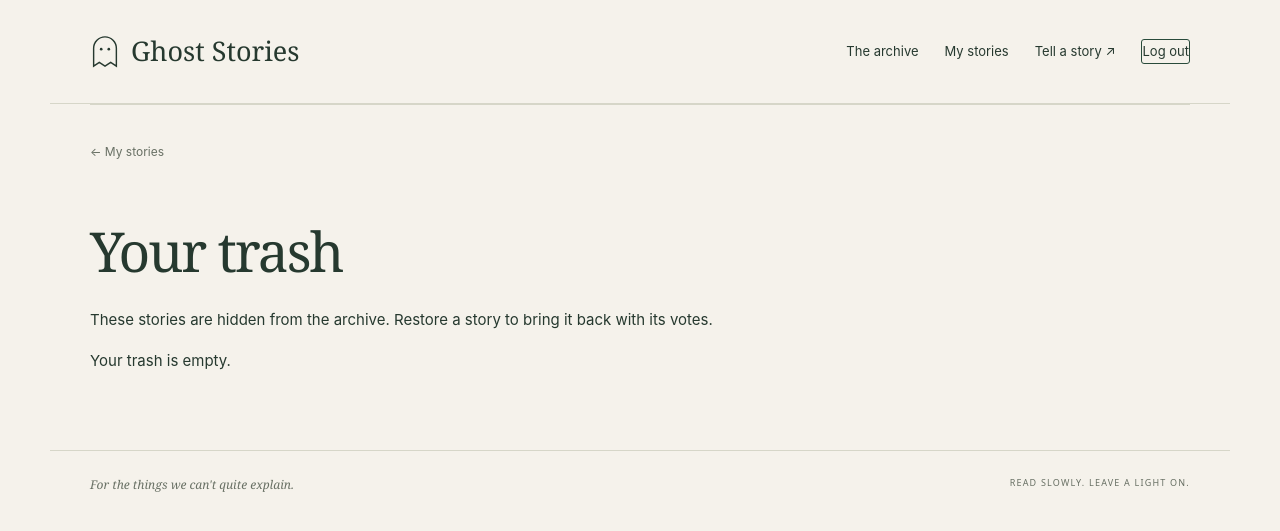
After one commit to Shafeen-Noor/ghost-stories, a Laravel app: page /user/trash in a window 1280 px wide. The commit adds this page. Shown: the top 531 px of the page. Run offline with Laravel 12, Linux system fonts and the light colour scheme; a user stored in the database is signed in; data comes from the database, SQL or seed files in the repository; some libraries are stand-ins or nearby versions.

Commit message:
Add story trash and author-only restoration

```diff
--- a/app/Http/Controllers/Userzone/StoryController.php
+++ b/app/Http/Controllers/Userzone/StoryController.php
@@ -57,7 +57,7 @@ class StoryController extends Controller
 
         $story->delete();
 
-        return redirect()->route('userzone.stories.index')->with('status', 'Your story has been deleted.');
+        return redirect()->route('userzone.stories.index')->with('status', 'Your story was moved to the trash. You can restore it.');
     }
 
     /** @return array<string, mixed> */
--- /dev/null
+++ b/app/Http/Controllers/Userzone/TrashController.php
@@ -0,0 +1,29 @@
+<?php
+
+namespace App\Http\Controllers\Userzone;
+
+use App\Http\Controllers\Controller;
+use App\Models\Story;
+use Illuminate\Http\RedirectResponse;
+use Illuminate\Http\Request;
+use Illuminate\Support\Facades\Gate;
+use Illuminate\View\View;
+
+class TrashController extends Controller
+{
+    public function index(Request $request): View
+    {
+        $stories = $request->user()->stories()->onlyTrashed()->with('location')->latest('deleted_at')->get();
+
+        return view('userzone.stories.trash', compact('stories'));
+    }
+
+    public function restore(Story $story): RedirectResponse
+    {
+        Gate::authorize('restore', $story);
+        abort_unless($story->trashed(), 404);
+        $story->restore();
+
+        return redirect()->route('userzone.stories.index')->with('status', 'Your story has been restored.');
+    }
+}
--- a/app/Models/Story.php
+++ b/app/Models/Story.php
@@ -7,10 +7,11 @@ use Illuminate\Database\Eloquent\Factories\HasFactory;
 use Illuminate\Database\Eloquent\Model;
 use Illuminate\Database\Eloquent\Relations\BelongsTo;
 use Illuminate\Database\Eloquent\Relations\HasMany;
+use Illuminate\Database\Eloquent\SoftDeletes;
 
 class Story extends Model
 {
-    use HasFactory;
+    use HasFactory, SoftDeletes;
 
     protected $guarded = [];
 
@@ -34,7 +35,7 @@ class Story extends Model
         $slug = $base;
         $suffix = 2;
 
-        while (static::where('slug', $slug)->whereKeyNot($this->getKey() ?? 0)->exists()) {
+        while (static::withTrashed()->where('slug', $slug)->whereKeyNot($this->getKey() ?? 0)->exists()) {
             $slug = $base.'-'.$suffix++;
         }
 
--- a/resources/views/components/story-actions.blade.php
+++ b/resources/views/components/story-actions.blade.php
@@ -3,7 +3,7 @@
 @can('update', $story)
     <div class="story-actions">
         <a href="{{ route('userzone.stories.edit', $story) }}" aria-label="Edit {{ $story->title }}">Edit story</a>
-        <form method="POST" action="{{ route('userzone.stories.destroy', $story) }}" onsubmit="return confirm('Delete this story? This cannot be undone.');">
+        <form method="POST" action="{{ route('userzone.stories.destroy', $story) }}" onsubmit="return confirm('Move this story to the trash? You can restore it later.');">
             @csrf
             @method('DELETE')
             <button type="submit" class="delete-button" aria-label="Delete {{ $story->title }}">Delete story</button>
--- /dev/null
+++ b/resources/views/userzone/stories/trash.blade.php
@@ -0,0 +1,18 @@
+<x-site-layout title="Your trash">
+    <section class="archive">
+        <a class="back-link" href="{{ route('userzone.stories.index') }}">← My stories</a>
+        <h1>Your trash</h1>
+        <p>These stories are hidden from the archive. Restore a story to bring it back with its votes.</p>
+        @forelse($stories as $story)
+            <article class="location-note">
+                <h2>{{ $story->title }}</h2><p>{{ $story->location->name }}</p>
+                <form method="POST" action="{{ route('userzone.stories.restore', $story) }}">
+                    @csrf @method('PATCH')
+                    <button type="submit">Restore story</button>
+                </form>
+            </article>
+        @empty
+            <p>Your trash is empty.</p>
+        @endforelse
+    </section>
+</x-site-layout>
--- a/routes/web.php
+++ b/routes/web.php
@@ -5,6 +5,7 @@ use App\Http\Controllers\StoryController;
 use App\Http\Controllers\Userzone\DashboardController;
 use App\Http\Controllers\Userzone\LocationController;
 use App\Http\Controllers\Userzone\ProfileController;
+use App\Http\Controllers\Userzone\TrashController;
 use App\Http\Controllers\VoteController;
 use App\Http\Controllers\WelcomeController;
 use Illuminate\Support\Facades\Route;
@@ -33,6 +34,8 @@ Route::middleware('auth')->group(function () {
     Route::get('user/regions/{country}', RegionController::class)->name('geography.regions');
 
     Route::prefix('user')->name('userzone.')->group(function () {
+        Route::get('trash', [TrashController::class, 'index'])->name('trash.index');
+        Route::patch('stories/{story}/restore', [TrashController::class, 'restore'])->withTrashed()->name('stories.restore');
         Route::resource('stories', App\Http\Controllers\Userzone\StoryController::class)->except('show');
         Route::resource('locations', LocationController::class)->only(['create', 'store']);
     });
```
Also changed, not shown: app/Policies/StoryPolicy.php (+6 -1 lines), resources/views/userzone/stories/index.blade.php (+1 -0 lines), tests/Feature/StoryManagementTest.php (+1 -1 lines), tests/Feature/StoryTrashTest.php (added, +53 -0 lines), tests/Feature/StoryVotingTest.php (+3 -3 lines), database/migrations/2026_11_26_202546_add_soft_deletes_to_stories_table.php (added).
